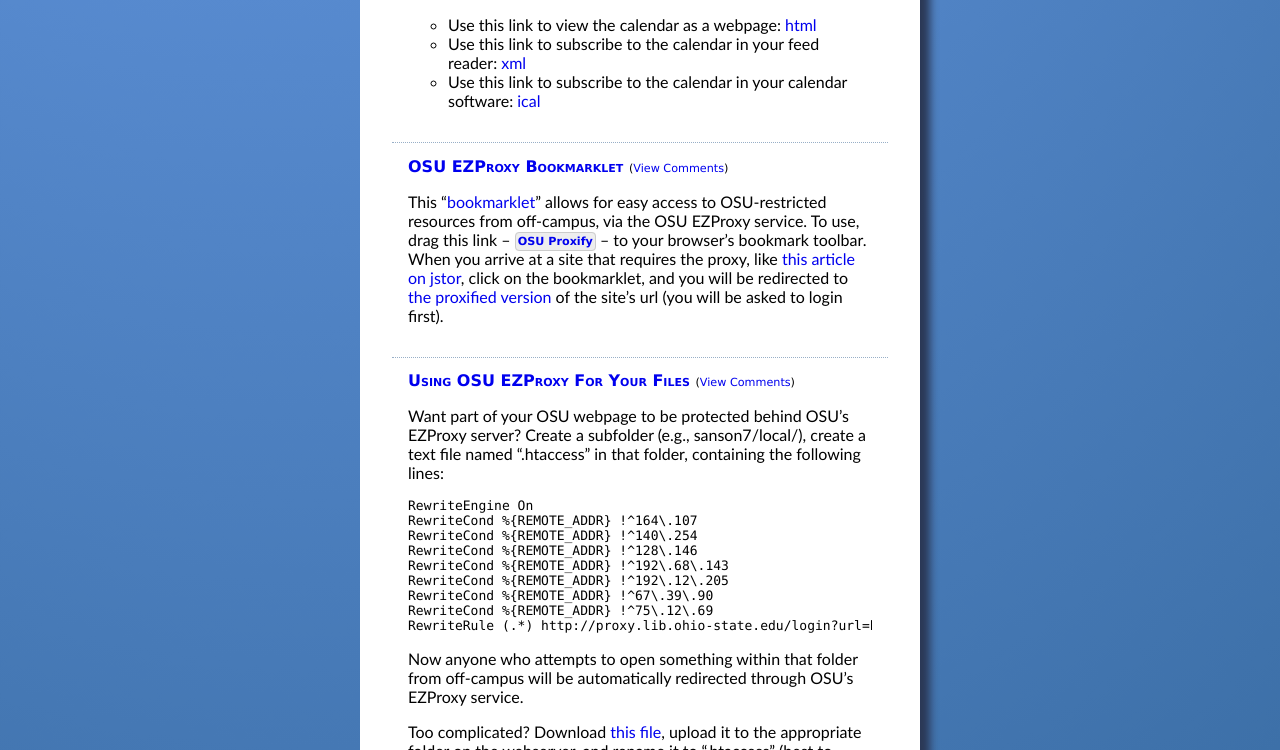
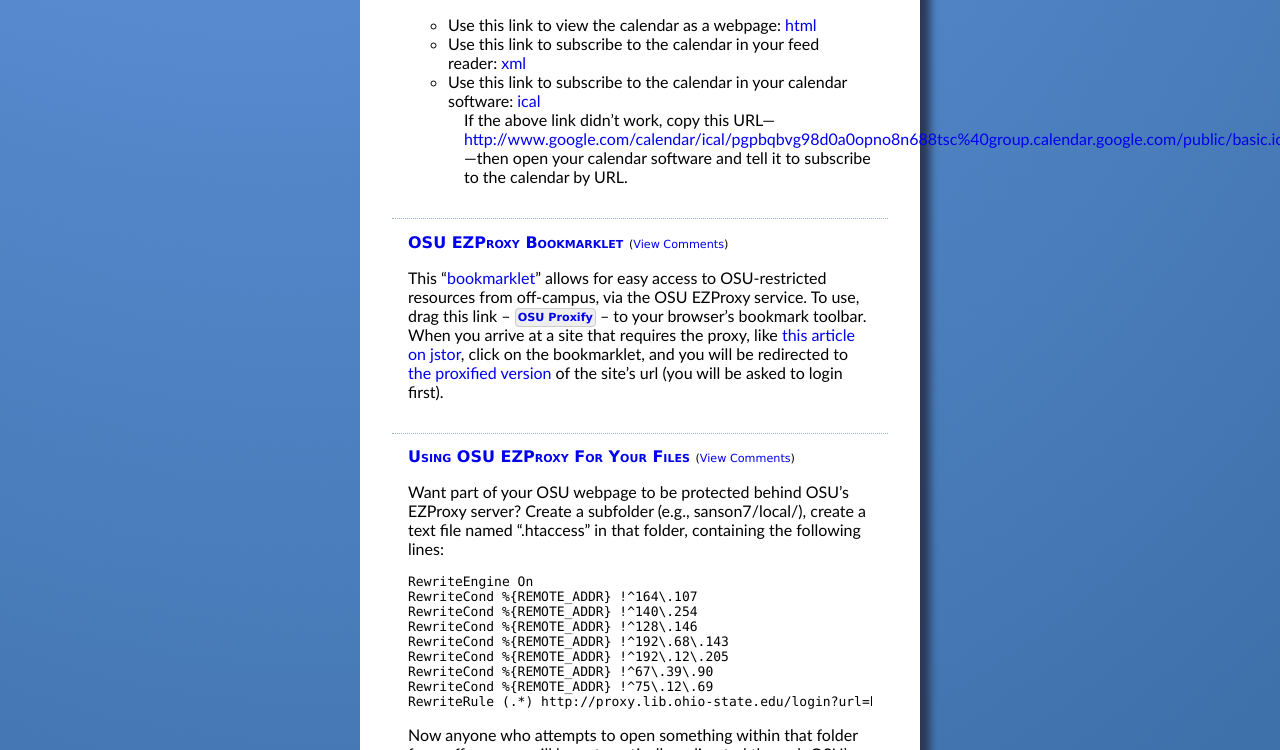
Before and after one commit to dsanson/dsanson.github.com, a Jekyll site: the page built from gizmos/index.markdown, in a window 1280 px wide and 900 px high, scrolled down 1267 px, cut to the strip 150-900 px from the top of the window. Built offline with Jekyll 4.4.1, drawn with Linux system fonts in a browser that asks for light colours; Markdown is read by kramdown in place of the engine named in the settings; comment, search, counter and statistics services are not loaded.

Commit message:
fixing calendar link

```diff
--- a/gizmos/_posts/2010-04-06-unofficial-osu-philosophy-department-colloquia-calendar.markdown
+++ b/gizmos/_posts/2010-04-06-unofficial-osu-philosophy-department-colloquia-calendar.markdown
@@ -16,4 +16,5 @@
 
 +   Use this link to view the calendar as a webpage: [html](http://www.google.com/calendar/embed?src=pgpbqbvg98d0a0opno8n688tsc%40group.calendar.google.com&ctz=America/New_York)
 +   Use this link to subscribe to the calendar in your feed reader: [xml](http://www.google.com/calendar/feeds/pgpbqbvg98d0a0opno8n688tsc%40group.calendar.google.com/public/basic)
-+   Use this link to subscribe to the calendar in your calendar software: [ical](http://www.google.com/calendar/ical/pgpbqbvg98d0a0opno8n688tsc%40group.calendar.google.com/public/basic.ics)
++   Use this link to subscribe to the calendar in your calendar software: [ical](webcal://www.google.com/calendar/ical/pgpbqbvg98d0a0opno8n688tsc%40group.calendar.google.com/public/basic.ics)
+    +   If the above link didn't work, copy this URL---[http://www.google.com/calendar/ical/pgpbqbvg98d0a0opno8n688tsc%40group.calendar.google.com/public/basic.ics](http://www.google.com/calendar/ical/pgpbqbvg98d0a0opno8n688tsc%40group.calendar.google.com/public/basic.ics)---then open your calendar software and tell it to subscribe to the calendar by URL.
```
